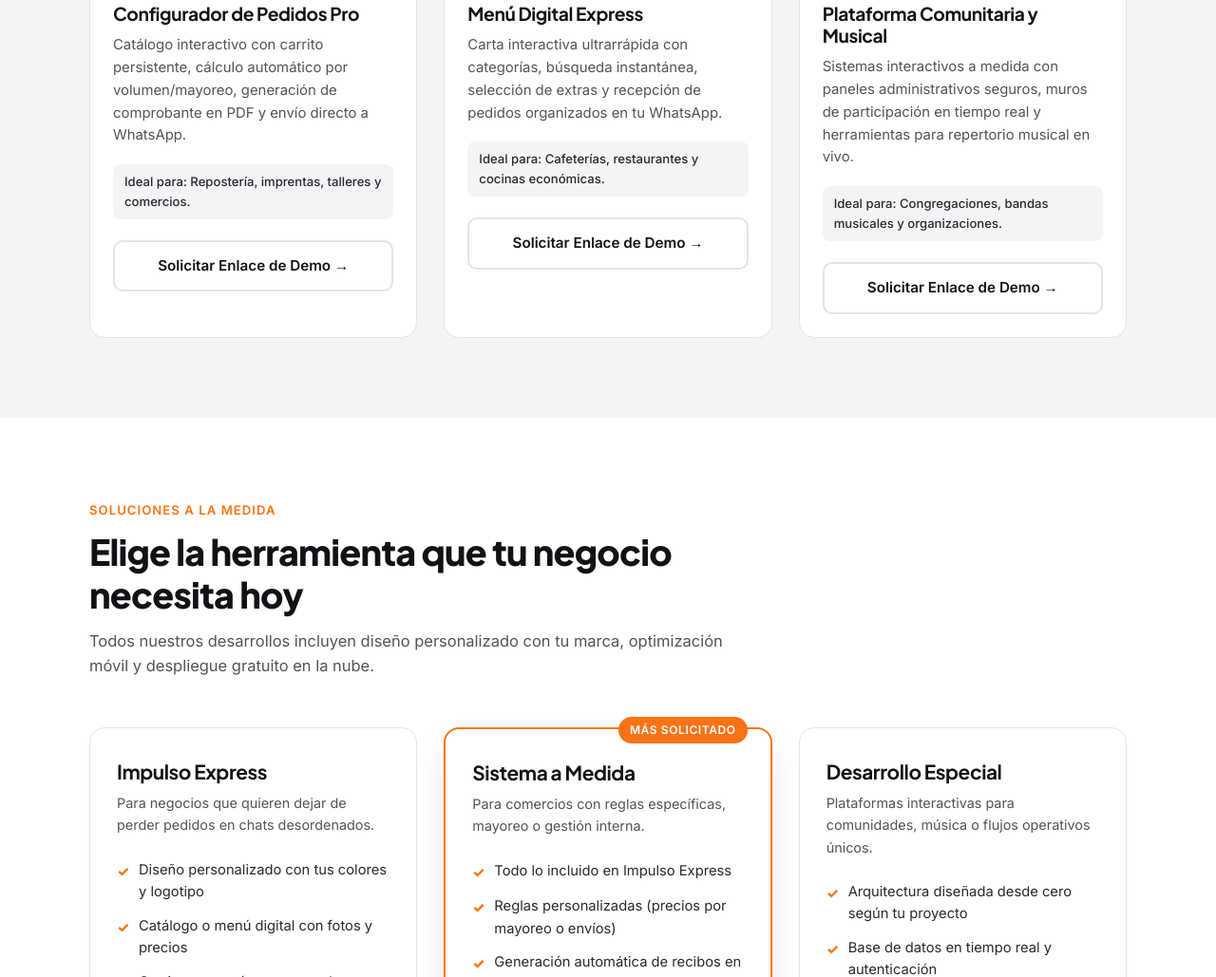
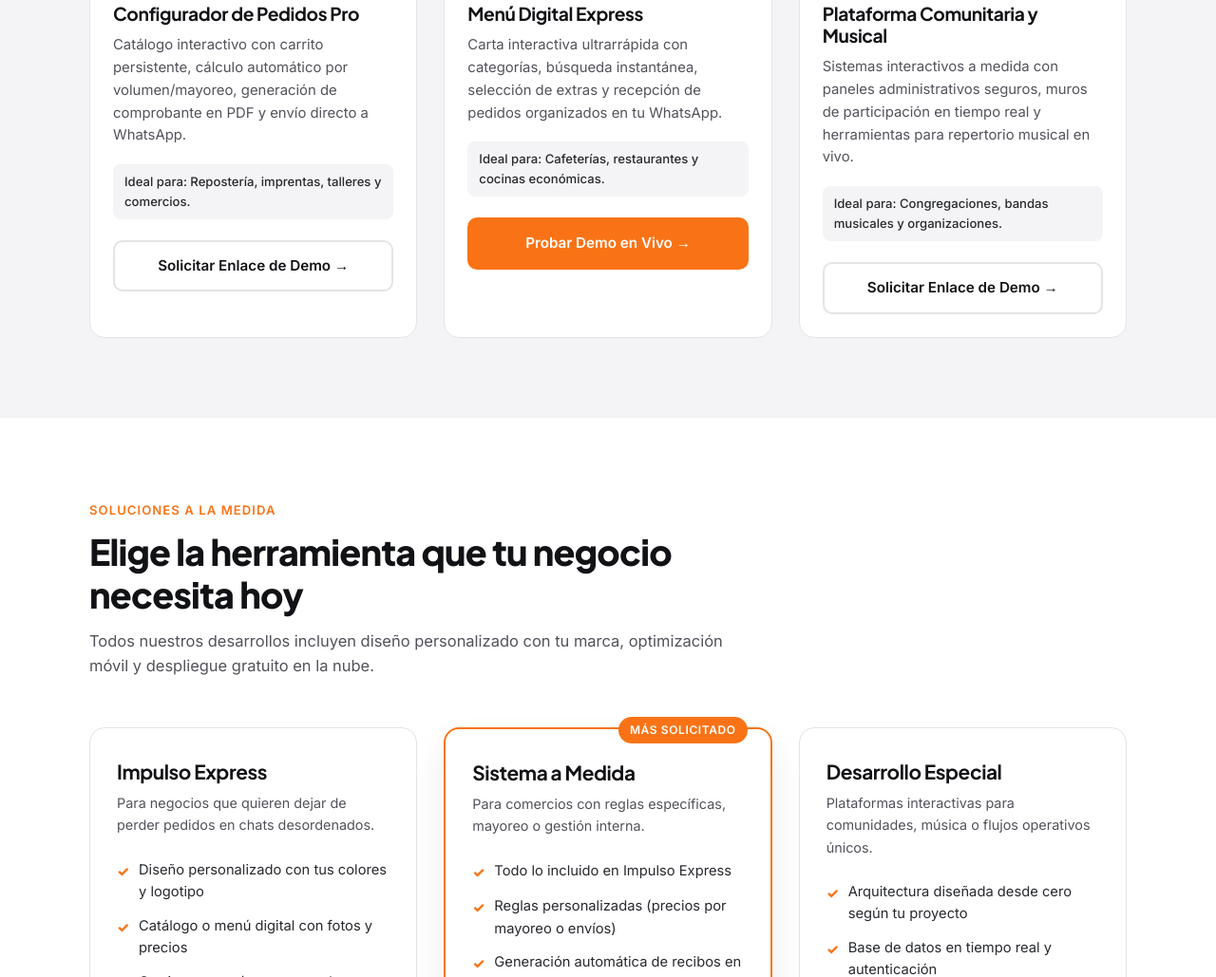
Before and after one commit to MVI-El-reino/ForjaDTR, a plain HTML site: page index.html in a window 1280 px wide. Shown: the part 1990-3019 px from the top of the page at 95% size. Drawn offline with Linux system fonts and the light colour scheme.

Commit message:
Update demo link to point to live demo page

```diff
--- a/index.html
+++ b/index.html
@@ -853,9 +853,9 @@
               </div>
               <div>
                 <div class="demo-ideal">Ideal para: Cafeterías, restaurantes y cocinas económicas.</div>
-                <a href="#contacto" class="btn btn-outline-dark" data-wa="Hola Rodrigo, me gustaría ver en vivo la Demo del Menú Digital Express.">
-                  Solicitar Enlace de Demo →
-                </a>
+                  <a href="demo-menu.html" class="btn btn-primary" style="width: 100%;">
+                  Probar Demo en Vivo →
+                  </a>
               </div>
             </div>
           </div>
```
